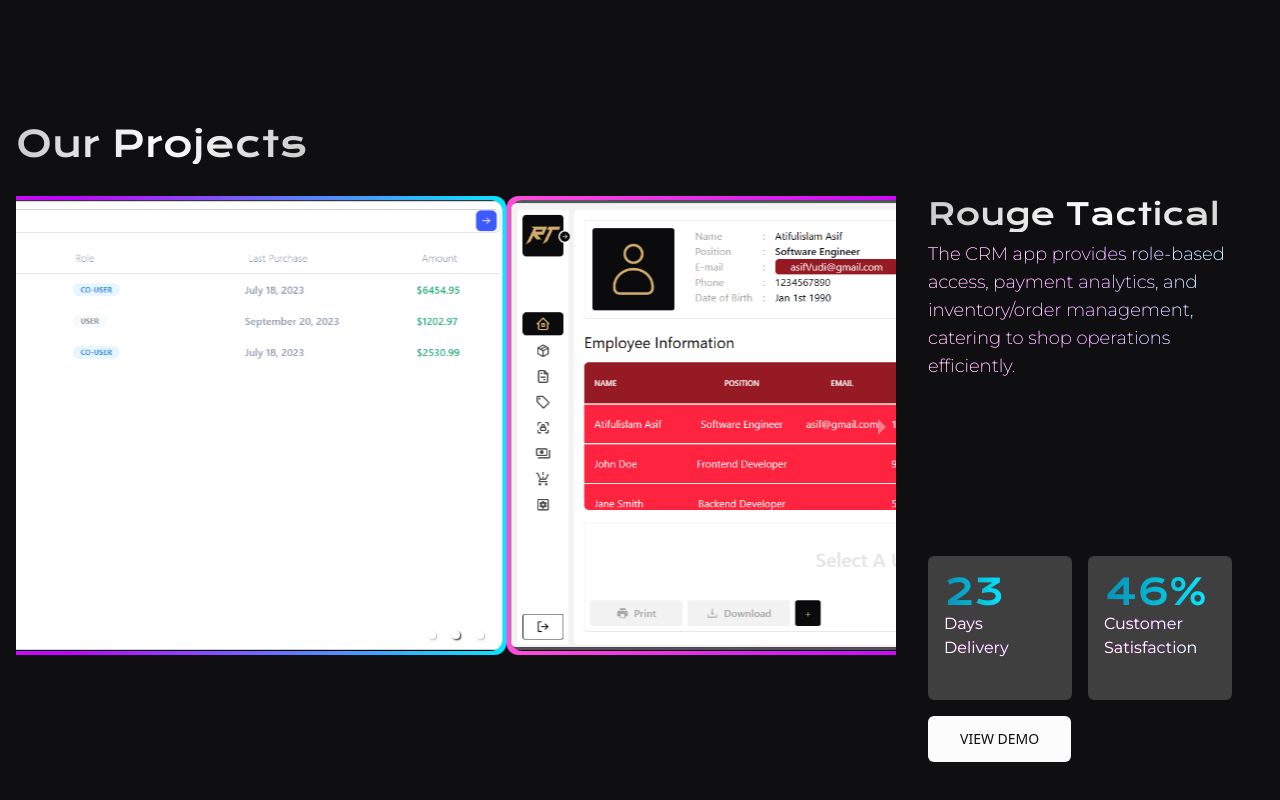
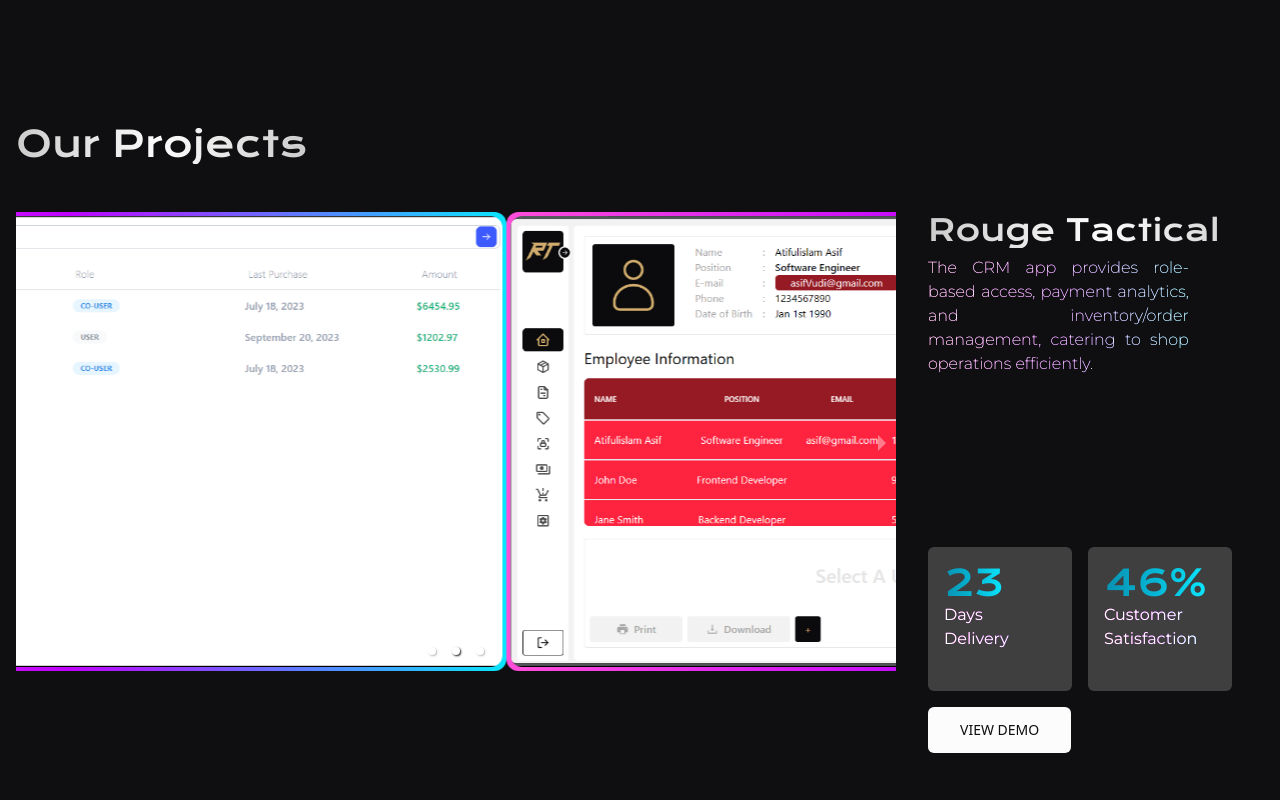
Before and after one commit to asif-bhuti/perceptron-client, a React (Create React App) app: page / in a window 1280 px wide. Shown: the part 1538-2338 px from the top of the page. Built offline with nearby package versions, Linux system fonts and the light colour scheme.

Commit message:
Update CustomCarousel and Text components

```diff
--- a/src/components/Carousel/CustomCarousel.jsx
+++ b/src/components/Carousel/CustomCarousel.jsx
@@ -15,9 +15,9 @@
   };
 
   return (
-    <div className="flex flex-col sm:flex-row sm:h-full">
+    <div className="flex flex-col sm:flex-row sm:h-full w-screen p-4">
       <>
-        <SlideIn direction={"left"}>
+        <SlideIn direction={"left"} className={"w-full"}>
           <Carousel
             showArrows={true}
             showStatus={false}
@@ -27,12 +27,12 @@
             transitionTime={1000}
             interval={4000}
             onChange={handleSlideChange}
-            className="sm:w-[880px] 2xl:w-[1400px] sm:h-full w-[95vw] sm:mr-8 mb-6"
+            className="sm:w-[880px] 3xl:w-[1400px] sm:h-full w-full sm:mr-8 mb-6"
           >
             {slides.map((slide) => (
               <div
                 key={slide.id}
-                className="inline-flex items-center justify-center p-1 sm:h-full sm:w-[880px] 2xl:w-[1400px] h-[250px] w-[95vw] bg-gradient-to-r from-secondary-pink via-secondary-purple to-secondary-cyan rounded-xl"
+                className="inline-flex items-center justify-center p-1 sm:h-full sm:w-[880px] 3xl:w-[1400px] h-[250px] w-full bg-gradient-to-r from-secondary-pink via-secondary-purple to-secondary-cyan rounded-xl"
               >
                 <img
                   src={slide.image}
@@ -57,7 +57,7 @@
             <Text
               variant="title"
               className={
-                " text-white font-thin sm:text-lg text-base w-[96%] 2xl:text-3xl"
+                " text-white font-thin sm:text-base text-base w-full sm:w-[80%] text-justify 2xl:text-2xl"
               }
             >
               {slides[currentSlide].description}
--- a/src/components/Text/Text.jsx
+++ b/src/components/Text/Text.jsx
@@ -12,7 +12,7 @@
           variant === "title" &&
             `font-montserrat pr-2 pb-2 mb-4 text-5xl sm:text-8xl 2xl:text-[6rem] font-bold bg-gradient-to-r from-secondary-pink via-secondary-purple to-secondary-cyan bg-clip-text text-transparent self-start text-start `,
           variant === "heading" &&
-            `font-krona text-xl sm:text-4xl 3xl:text-2xl bg-gradient-to-r from-primary-200 via-primary-100 to-primary-200 bg-clip-text text-transparent self-start text-start`
+            `font-krona text-xl sm:text-4xl bg-gradient-to-r from-primary-200 via-primary-100 to-primary-200 bg-clip-text text-transparent self-start text-start`
         ),
         className
       )}
```
